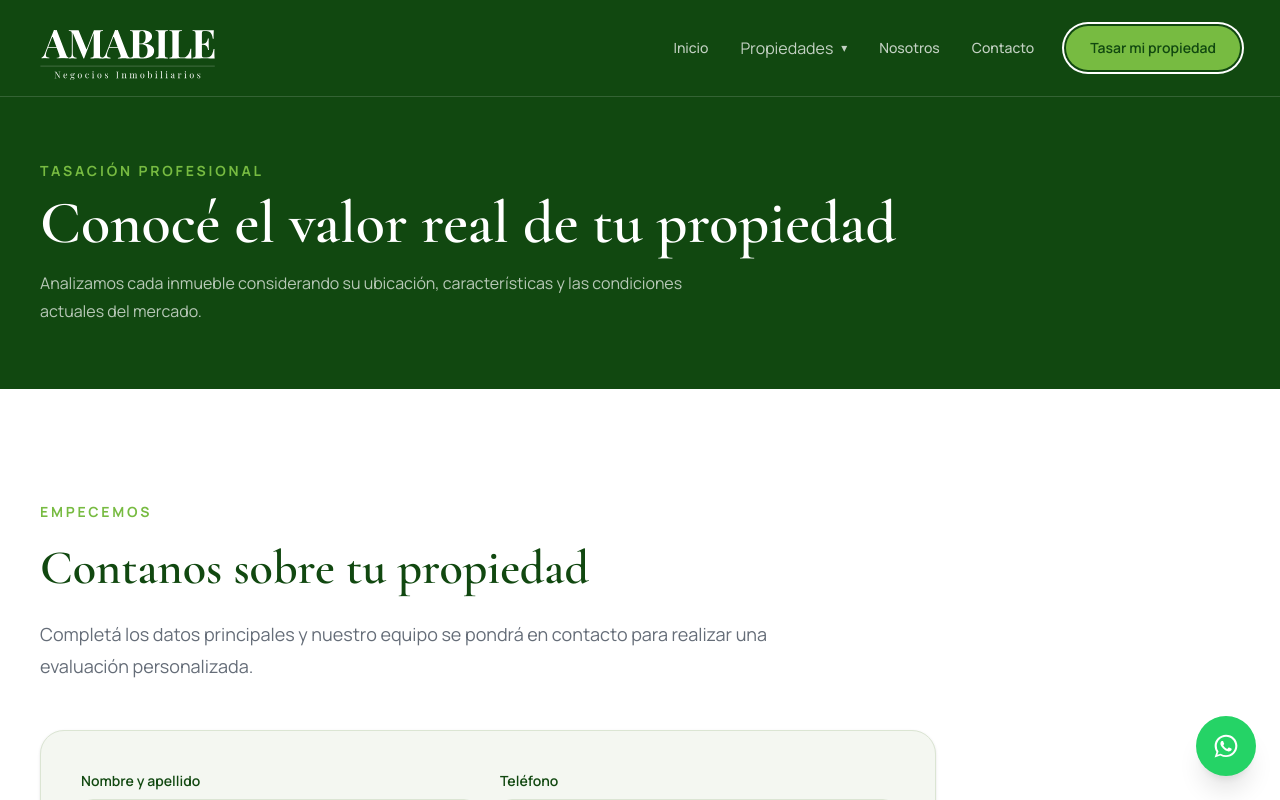
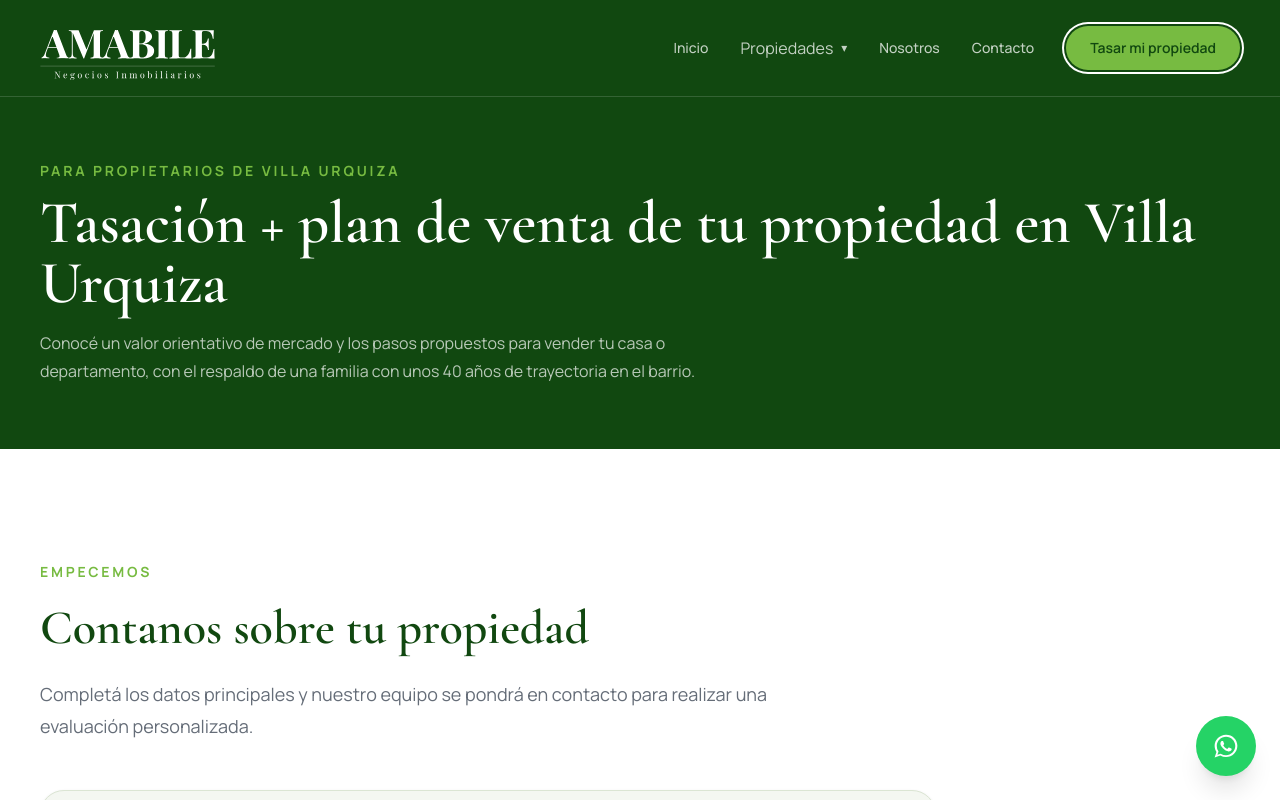
Before and after one commit to santimachuca/web-inmobiliaria-amabile, a Next.js app: page /tasacion in a window 1280 px wide. Shown: the top 800 px of the page. Built offline with nearby package versions, Linux system fonts and the light colour scheme.

Commit message:
Encabezado de tasacion actualizado

```diff
--- a/src/app/tasacion/page.tsx
+++ b/src/app/tasacion/page.tsx
@@ -13,9 +13,9 @@ export default function ValuationPage() {
   return (
     <main>
       <PageHero
-        eyebrow="Tasación profesional"
-        title="Conocé el valor real de tu propiedad"
-        description="Analizamos cada inmueble considerando su ubicación, características y las condiciones actuales del mercado."
+      eyebrow="Para propietarios de Villa Urquiza"
+      title="Tasación + plan de venta de tu propiedad en Villa Urquiza"
+      description="Conocé un valor orientativo de mercado y los pasos propuestos para vender tu casa o departamento, con el respaldo de una familia con unos 40 años de trayectoria en el barrio."
       />
 
       <section className="bg-white py-20 md:py-28">
```
